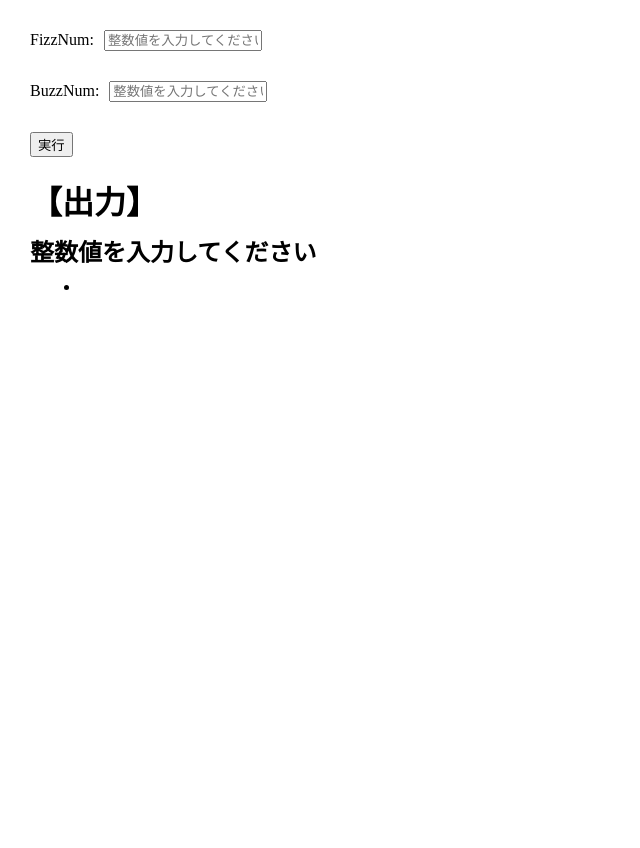
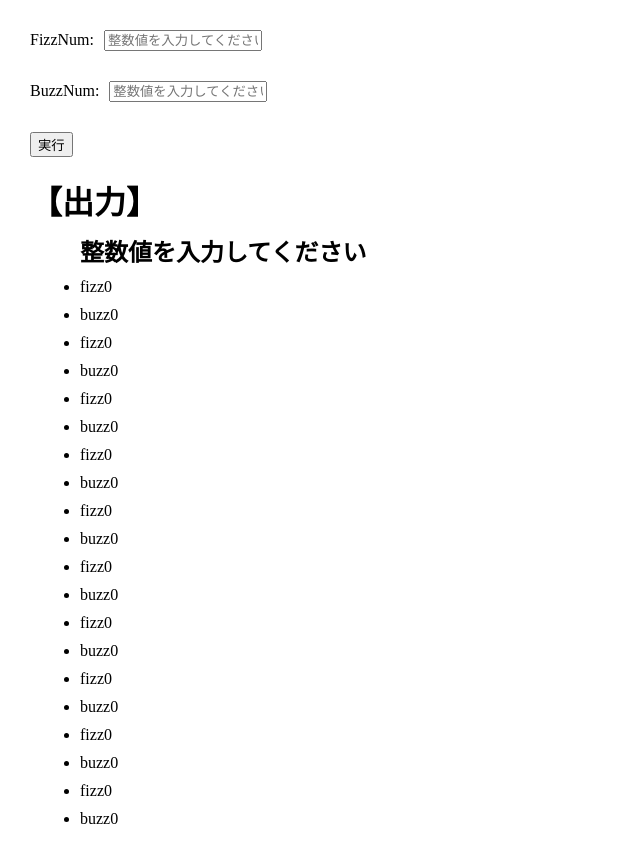
Before and after one commit to sho-koji/fizzbizz, a plain HTML site: page index.html in a window 1280 px wide. Both pictures are taken after a click on the button "実行". Shown: the whole page, without its empty margins (0-640 px from the left). Before the commit the page ends 800 px from the top, so only its background shows below. Drawn offline with Linux system fonts and the light colour scheme.

Commit message:
second commit

```diff
--- a/fizzbuzz.js
+++ /dev/null
@@ -1,12 +0,0 @@
-'use strict'
-
-{
-  document.querySelector('button').addEventListener('click', () => {
-    const li = document.createElement('li');
-    const lists = document.querySelectorAll('input');
-    lists.forEach( (list) => {
-      li.textContent = list.value;
-      document.querySelector('ul').appendChild(li);
-    });
-  });
-}
--- a/index.html
+++ b/index.html
@@ -7,16 +7,16 @@
   <link rel="stylesheet" href="style.css">
 </head>
 <body>
-  <p>FizzNum:<input class="fizz" type="text" placeholder="整数値を入力してください"><br></p>
-  <p>BuzzNum:<input class="buzz" type="text" placeholder="整数値を入力してください"><br></p>
+  <p>FizzNum:<input id="fizz" type="text" placeholder="整数値を入力してください"><br></p>
+  <p>BuzzNum:<input id="buzz" type="text" placeholder="整数値を入力してください"><br></p>
   <button>実行</button><br>
 
   <h1>【出力】</h1>
 
+  <ul>
   <h2>整数値を入力してください</h2>
-  <ul>
 
   </ul>
-  <script src="fizzbuzz.js"></script>
+  <script src="main.js"></script>
 </body>
 </html>
--- /dev/null
+++ b/main.js
@@ -0,0 +1,40 @@
+'use strict'
+
+{
+  document.querySelector('button').addEventListener('click', () => {
+//    window.location.reload();
+
+    var fizzInput = document.querySelector('#fizz').value;
+    var buzzInput = document.querySelector('#buzz').value;
+
+//    if (typeof fizzInput !== "string" || typeof fizzInput !== "string") {
+//      return false;
+//    } else {}
+
+      for (let i = 1; i <= 10; i++) {
+
+        var fizzli = document.createElement('li');
+        var buzzli = document.createElement('li');
+        var fizzbuzzli = document.createElement('li');
+
+        var fizzOutput = fizzInput * i;
+        fizzli.textContent = "fizz" + fizzOutput;
+        var buzzOutput = buzzInput * i;
+        buzzli.textContent = "buzz" + buzzOutput;
+
+        if (i % buzzInput === 0) {
+          var fizzbuzz = fizzInput * i;
+          fizzbuzzli.textContent = "FizzBuzz" + fizzbuzz;
+          document.querySelector('ul').appendChild(fizzbuzzli)
+        } else if (i % fizzInput === 0) {
+          //        var fizzbuzz = buzzInput * i;
+          //        fizzbuzzli.textContent = "FizzBuzz" + fizzbuzz;
+          //        document.querySelector('ul').appendChild(fizzbuzzli)
+        } else {
+          document.querySelector('ul').appendChild(fizzli);
+          document.querySelector('ul').appendChild(buzzli);
+        }
+      }
+
+  });
+}
--- a/style.css
+++ b/style.css
@@ -3,6 +3,7 @@
 *{
   margin: 10px;
 }
+
 input{
   width: 150px;
 }
```
Also changed, not shown: 1 other file.
